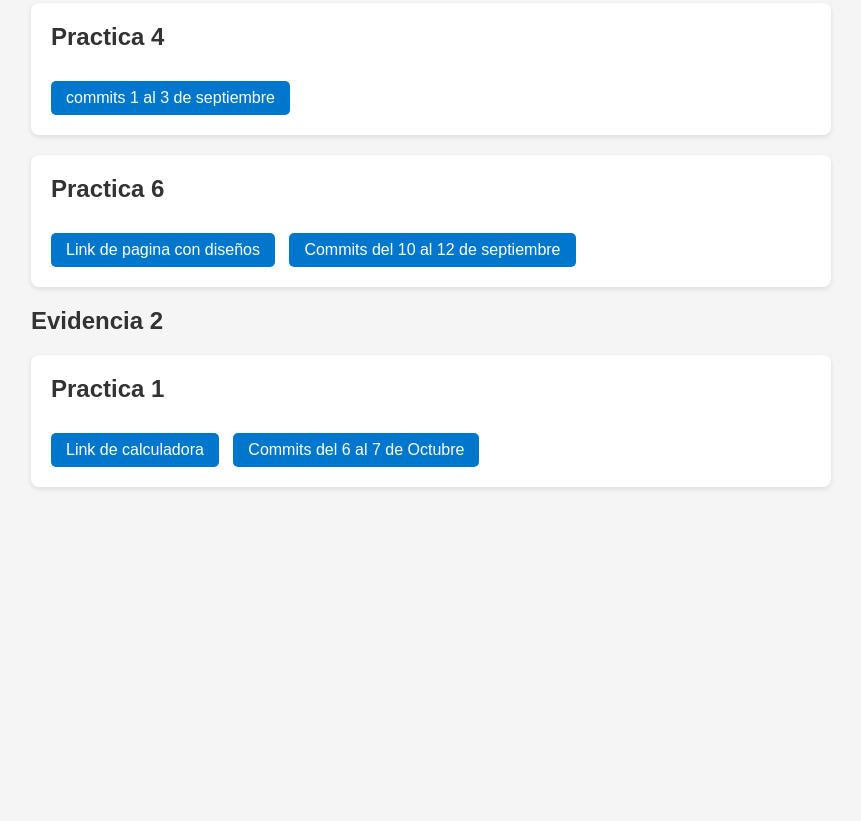
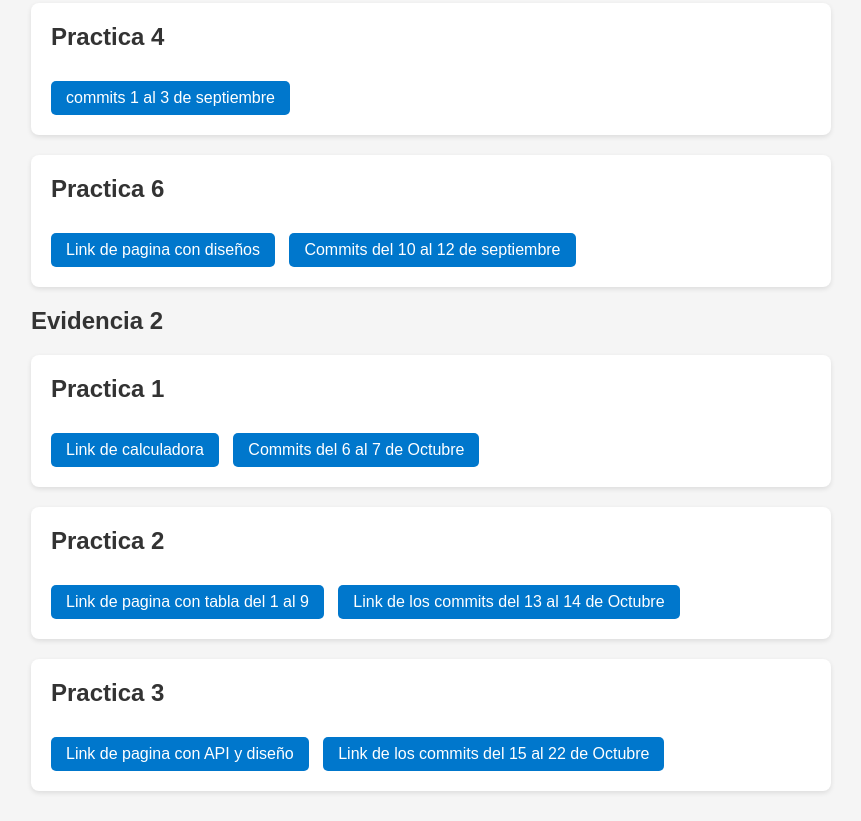
Before and after one commit to ivanmane/webmane, a plain HTML site: page index.html in a window 1280 px wide. Shown: the part 886-1707 px from the top of the page, without its empty margins (209-1070 px from the left). Before the commit the page ends 1403 px from the top, so only its background shows below. Drawn offline with Linux system fonts and the light colour scheme.

Commit message:
se actualiza index

```diff
--- a/index.html
+++ b/index.html
@@ -91,6 +91,17 @@
             <h2>Practica 1</h2>
             <a href="Evidencia 2/Practica 1/index.html">Link de calculadora</a>
             <a href="https://github.com/FDW52AD2025/website52/commits/main/?author=ivanmane&since=2025-10-06&until=2025-10-07">Commits del 6 al 7 de Octubre</a>
-    </main>
+        </section>
+        <section>
+            <h2>Practica 2</h2>
+            <a href="Evidencia 2/Practica 2/index.html">Link de pagina con tabla del 1 al 9</a>
+            <a href="">Link de los commits del 13 al 14 de Octubre</a>
+        </section>
+        <section>
+            <h2>Practica 3</h2>
+            <a href="Evidencia 2/Practica 3/index.html">Link de pagina con API y diseño</a>
+            <a href="">Link de los commits del 15 al 22 de Octubre</a>
+        </section>
+        </main>
 </body>
 </html>
```
